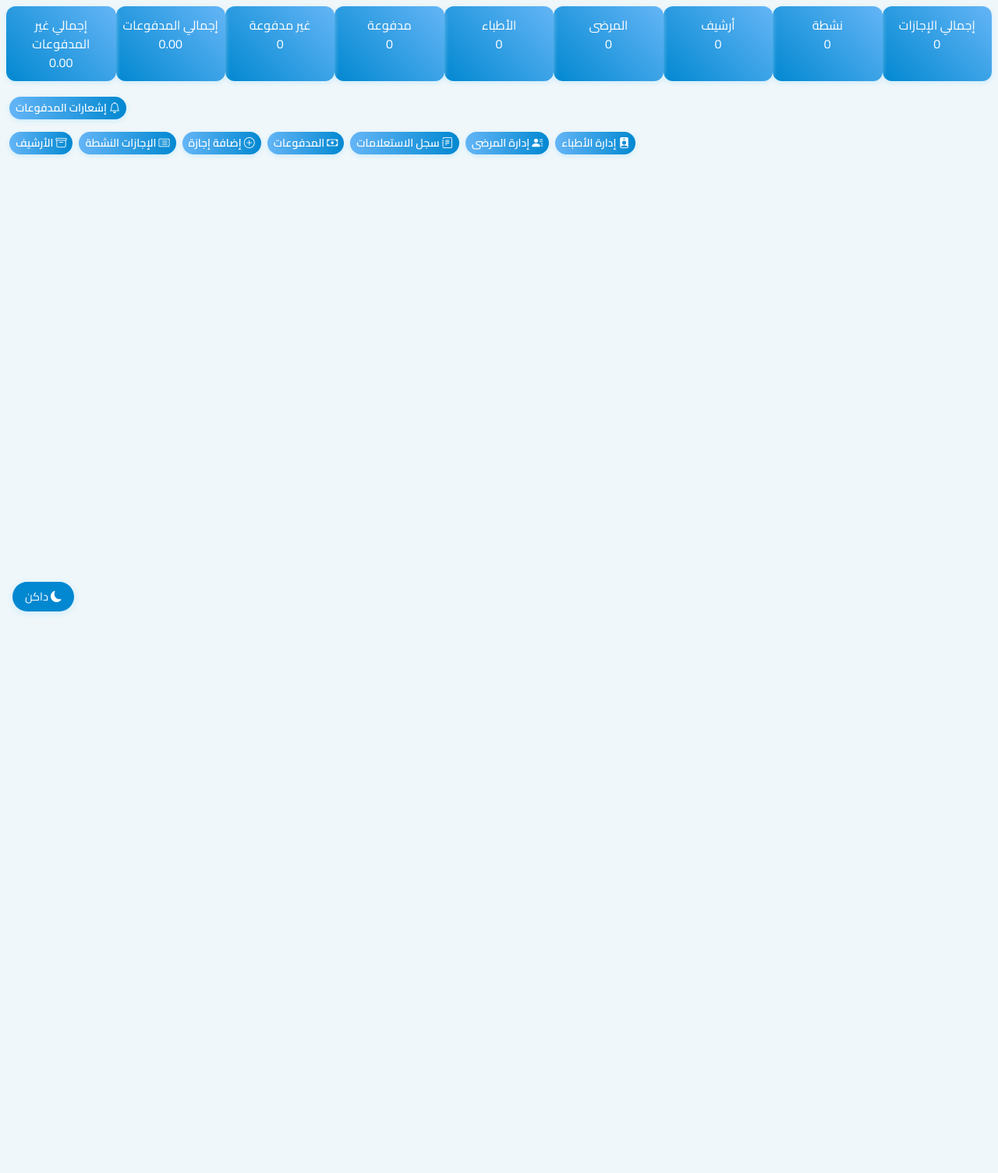
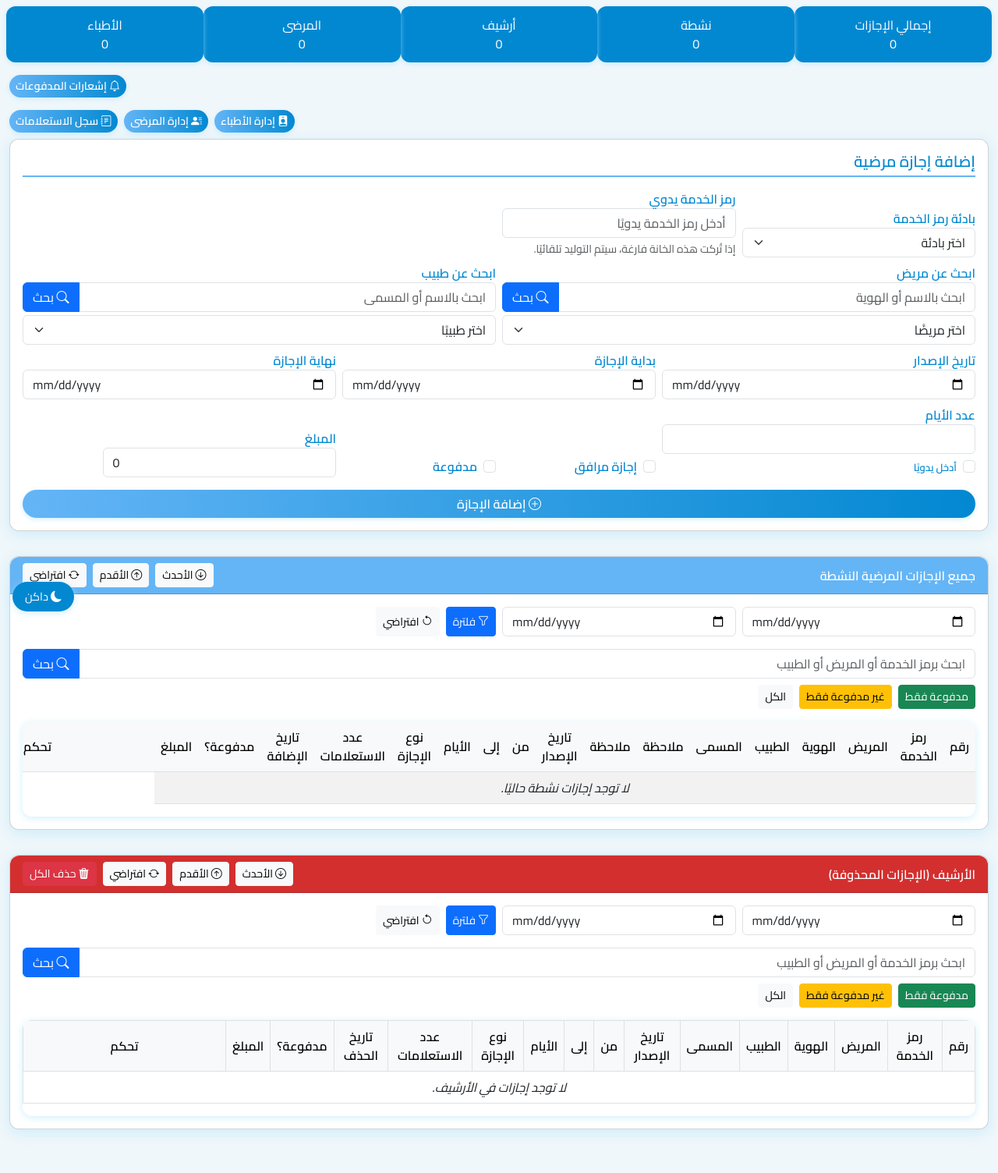
Before and after one commit to osjtf/sehaty, a PHP site: page /admin.php in a window 1280 px wide. Shown: the whole page at 78% size. Before the commit the page ends 788 px from the top, so only its background shows below. Run offline with PHP 8.4, Linux system fonts and the light colour scheme; the visitor is signed in with stand-in values (Sample User, id 1); data that the repository does not hold is empty; some libraries are stand-ins or nearby versions.

Commit message:
Revert collapsible layout

```diff
--- a/admin.php
+++ b/admin.php
@@ -873,14 +873,13 @@ while ($row = $res->fetch_assoc()) { $notifications_payment[] = $row; }
     }
 
     .stats-box {
-      background: linear-gradient(45deg, var(--primary-color), var(--secondary-color));
+      background: var(--primary-color);
       color: #fff;
       border-radius: var(--border-radius);
       padding: 12px 6px;
       text-align: center;
       font-size: 1rem;
-      margin-bottom: 4px;
-      transition: opacity var(--transition-speed);
+      transition: background var(--transition-speed);
       animation: fadeIn 0.5s ease-in-out;
       box-shadow: 0 2px 6px var(--shadow-color);
     }
@@ -1067,10 +1066,6 @@ while ($row = $res->fetch_assoc()) { $notifications_payment[] = $row; }
       <div class="col stats-box">أرشيف<br><?= $stats['archived'] ?></div>
       <div class="col stats-box">المرضى<br><?= $stats['patients'] ?></div>
       <div class="col stats-box">الأطباء<br><?= $stats['doctors'] ?></div>
-      <div class="col stats-box">مدفوعة<br><?= $stats['paid'] ?></div>
-      <div class="col stats-box">غير مدفوعة<br><?= $stats['unpaid'] ?></div>
-      <div class="col stats-box">إجمالي المدفوعات<br><?= number_format($stats['paid_amount'],2) ?></div>
-      <div class="col stats-box">إجمالي غير المدفوعات<br><?= number_format($stats['unpaid_amount'],2) ?></div>
     </div>
 
     <!-- زر إشعارات المدفوعات -->
@@ -1091,23 +1086,10 @@ while ($row = $res->fetch_assoc()) { $notifications_payment[] = $row; }
       <button class="btn btn-gradient btn-sm" data-bs-toggle="collapse" data-bs-target="#queriesSection">
         <i class="bi bi-journal-text"></i> سجل الاستعلامات
       </button>
-      <button class="btn btn-gradient btn-sm" data-bs-toggle="collapse" data-bs-target="#paymentsSection">
-        <i class="bi bi-cash"></i> المدفوعات
-      </button>
-      <button class="btn btn-gradient btn-sm" data-bs-toggle="collapse" data-bs-target="#addLeaveSection">
-        <i class="bi bi-plus-circle"></i> إضافة إجازة
-      </button>
-      <button class="btn btn-gradient btn-sm" data-bs-toggle="collapse" data-bs-target="#activeSection">
-        <i class="bi bi-card-list"></i> الإجازات النشطة
-      </button>
-      <button class="btn btn-gradient btn-sm" data-bs-toggle="collapse" data-bs-target="#archivedSection">
-        <i class="bi bi-archive"></i> الأرشيف
-      </button>
     </div>
 
     <!-- بطاقة إضافة إجازة مرضية -->
-    <div class="collapse" id="addLeaveSection">
-    <div class="card card-custom p-3">
+    <div class="card card-custom p-3" id="addLeaveSection">
       <h5>إضافة إجازة مرضية</h5>
       <form id="leaveForm" class="row g-2 align-items-end needs-validation" novalidate>
         <?= csrf_input(); ?>
@@ -1254,11 +1236,9 @@ while ($row = $res->fetch_assoc()) { $notifications_payment[] = $row; }
         </div>
       </form>
     </div>
-    </div>
 
     <!-- جدول الإجازات النشطة -->
-    <div class="collapse" id="activeSection">
-    <div class="card card-custom mt-4">
+    <div class="card card-custom mt-4" id="activeSection">
       <div class="card-header d-flex justify-content-between align-items-center"
         style="background: var(--secondary-color); color: #fff; border-radius: var(--border-radius) var(--border-radius) 0 0;">
         <span class="fw-bold">جميع الإجازات المرضية النشطة</span>
@@ -1369,8 +1349,7 @@ while ($row = $res->fetch_assoc()) { $notifications_payment[] = $row; }
     </div>
 
     <!-- جدول الأرشيف -->
-    <div class="collapse" id="archivedSection">
-    <div class="card card-custom mt-4 mb-5">
+    <div class="card card-custom mt-4 mb-5" id="archivedSection">
       <div class="card-header d-flex justify-content-between align-items-center"
         style="background: var(--danger-color); color: #fff; border-radius: var(--border-radius) var(--border-radius) 0 0;">
         <span class="fw-bold">الأرشيف (الإجازات المحذوفة)</span>
@@ -1482,8 +1461,7 @@ while ($row = $res->fetch_assoc()) { $notifications_payment[] = $row; }
           </table>
         </div>
       </div>
-  </div>
-  </div>
+    </div>
 
   <!-- نافذة إشعارات المدفوعات -->
   <div class="modal fade" id="paymentNotifModal" tabindex="-1" aria-hidden="true">
@@ -1517,8 +1495,6 @@ while ($row = $res->fetch_assoc()) { $notifications_payment[] = $row; }
           <button type="button" class="btn btn-secondary" data-bs-dismiss="modal">إغلاق</button>
         </div>
       </div>
-    </div>
-    </div>
   </div>
 
   <!-- نافذة تأكيد مبلغ الدفع -->
@@ -1640,7 +1616,7 @@ while ($row = $res->fetch_assoc()) { $notifications_payment[] = $row; }
   </div>
 
   <!-- قسم المدفوعات -->
-  <div class="collapse" id="paymentsSection">
+  <div id="paymentsSection">
     <div class="card card-custom mt-4 mb-5">
       <div class="card-header d-flex justify-content-between align-items-center" style="background: var(--success-color); color:#fff; border-radius: var(--border-radius) var(--border-radius) 0 0;">
         <span class="fw-bold">إحصائيات المدفوعات</span>
@@ -3164,15 +3140,10 @@ while ($row = $res->fetch_assoc()) { $notifications_payment[] = $row; }
       }
 
       const leaveDetailsModal = new bootstrap.Modal(document.getElementById('leaveDetailsModal'));
-      const activeCollapse = new bootstrap.Collapse(document.getElementById('activeSection'), {toggle:false});
-      const archivedCollapse = new bootstrap.Collapse(document.getElementById('archivedSection'), {toggle:false});
       function showLeaveDetails(id){
         let row = document.querySelector(`#leavesTable tr[data-id="${id}"]`);
-        if(row){
-          activeCollapse.show();
-        } else {
+        if(!row){
           row = document.querySelector(`#archivedTable tr[data-id="${id}"]`);
-          if(row) archivedCollapse.show();
         }
         if(!row) return;
         row.scrollIntoView({behavior:'smooth'});
```
